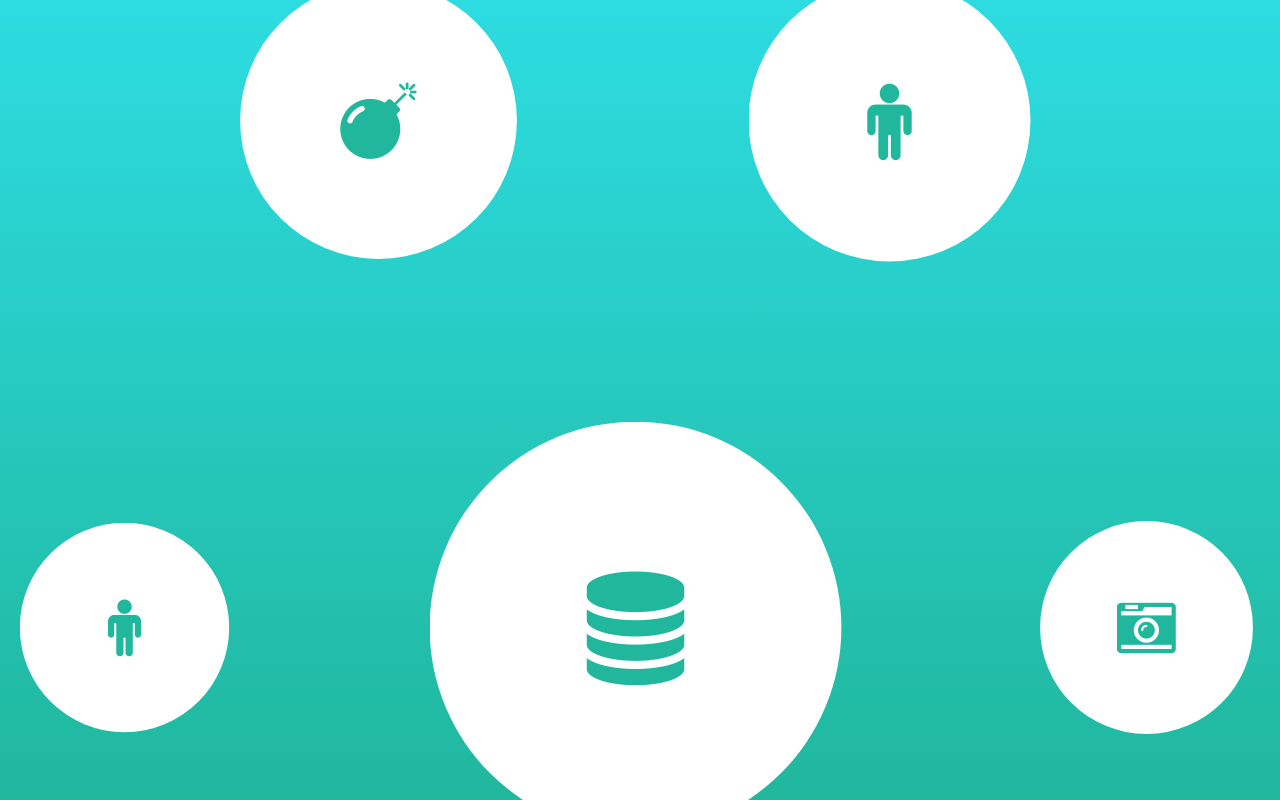
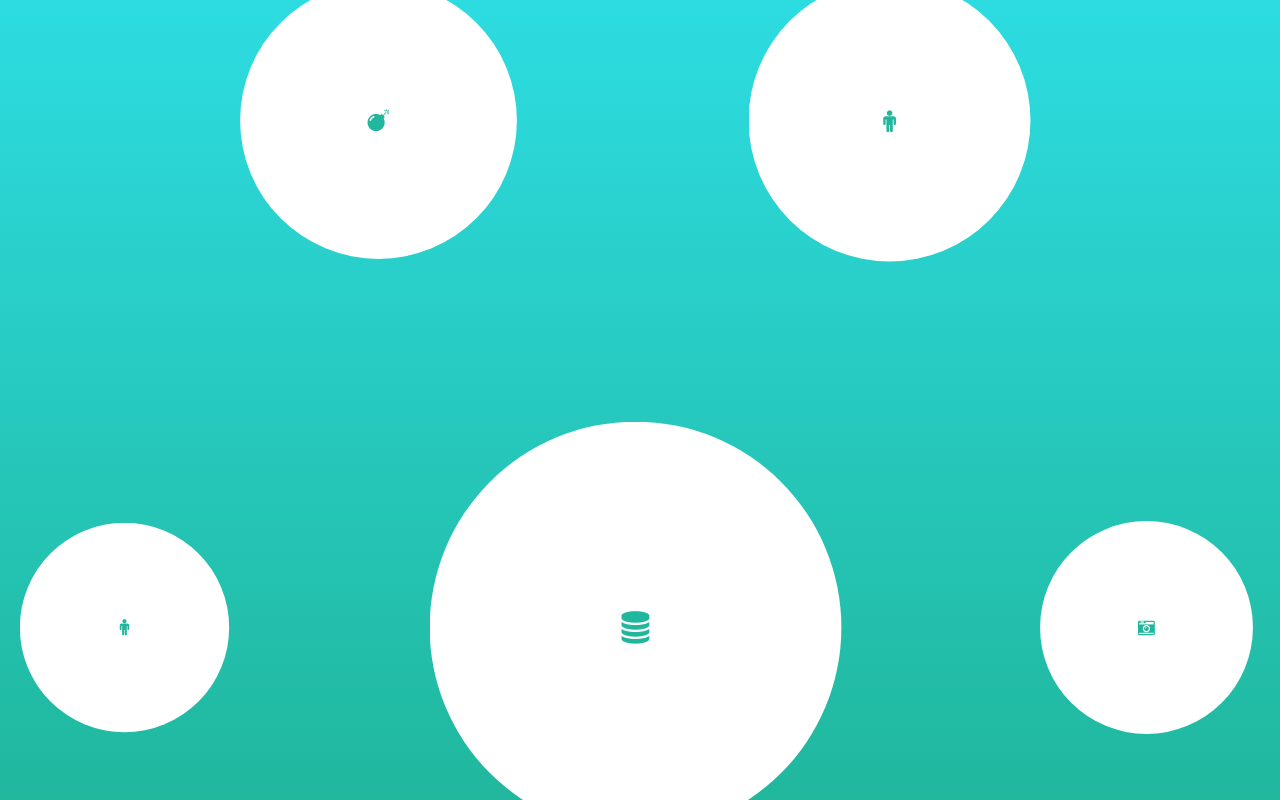
Before and after one commit to zefman/watch-ui, a website: page index.html in a window 1280 px wide. Drawn offline with Linux system fonts and the light colour scheme.

Commit message:
Make icons smaller

```diff
--- a/sass/app.scss
+++ b/sass/app.scss
@@ -69,9 +69,8 @@ body {
         background: white;
 
 		span {
-			//color: rgba( 45,220,225,1 );
             color: rgba( 32,183,157,1 );
-            font-size: 140px;
+            font-size: 40px;
 		}
 
 		&.bubble--selected {
```
Also changed, not shown: css/app.css.
